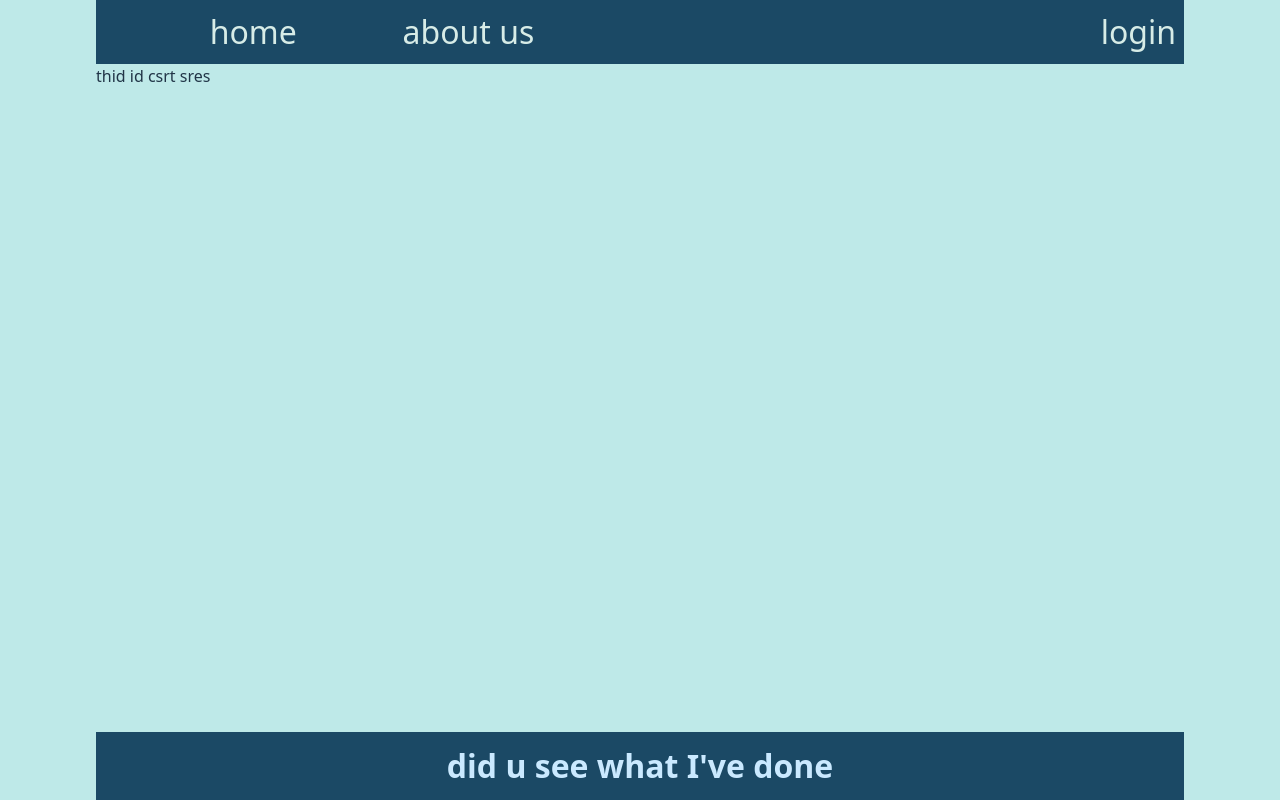
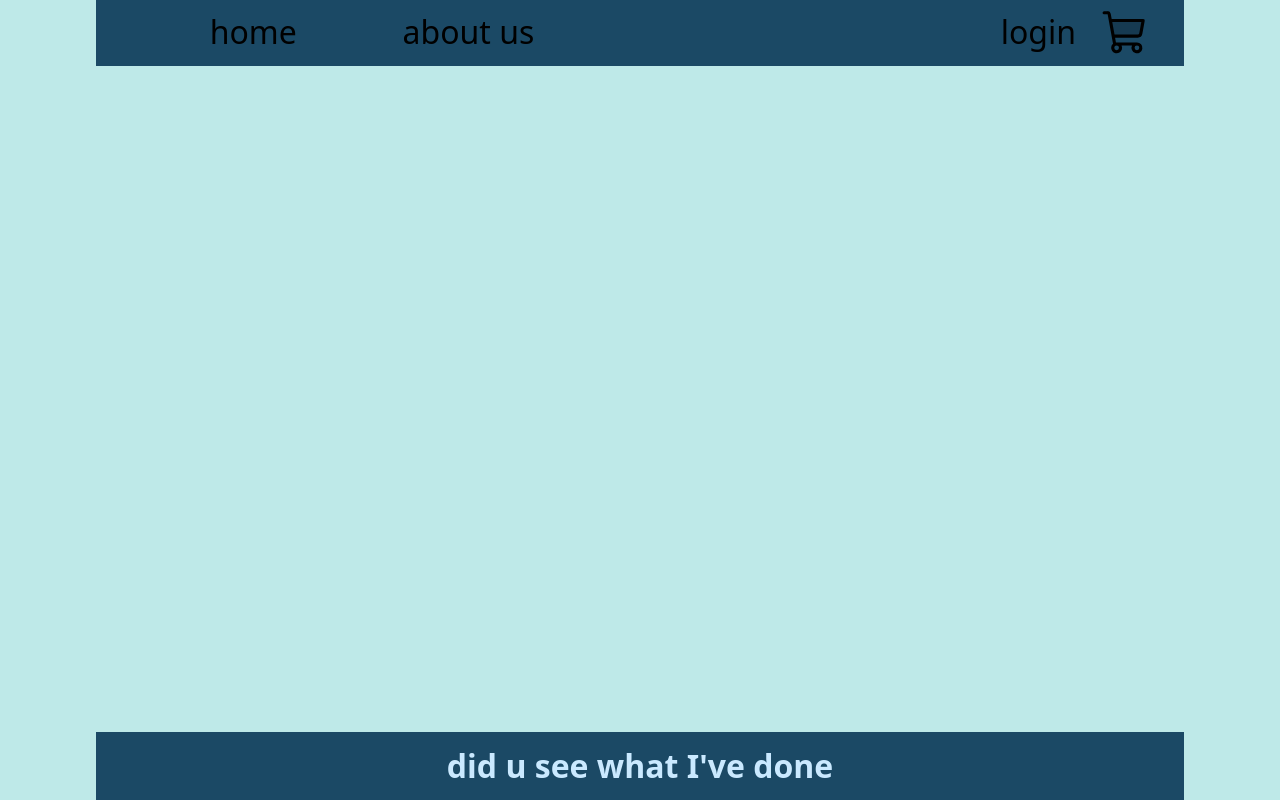
Before and after one commit to fatemezhp/React-app-test, a React (Vite) app: page /cart in a window 1280 px wide. Built offline with nearby package versions, Linux system fonts and the light colour scheme.

Commit message:
products are connected to cart

```diff
--- a/src/App.jsx
+++ b/src/App.jsx
@@ -22,7 +22,7 @@ function App() {
           <Route path='/login' element={<Login />} />
           <Route path='/users' element={<Users />} />
           <Route path='/products' element={<Products />} />
-          <Route path='/Cart' element={ <Cart />} />
+          <Route path='/cart' element={ <Cart />} />
         </Routes>
       </Layout>
     </div>
--- a/src/components/Cart.jsx
+++ b/src/components/Cart.jsx
@@ -1,8 +1,11 @@
 import React from 'react'
+import { useSelector } from 'react-redux'
+import ProductCard from './productCard';
+function Cart() {
+  const cart = useSelector((state) => state.cart);
 
-function Cart() {
   return (
-    <div>thid id csrt sres</div>
+    cart.map((product) => <ProductCard product={product}/>)
   )
 }
 
--- a/src/index.css
+++ b/src/index.css
@@ -18,12 +18,12 @@
 
 a {
     font-weight: 500;
-    color: #646cff;
+    color: #000000;
     text-decoration: inherit;
 }
 
 a:hover {
-    color: #535bf2;
+    color: #229ec0;
 }
 
 html,
--- a/src/layout/Layout.jsx
+++ b/src/layout/Layout.jsx
@@ -5,22 +5,28 @@ function Layout({ children }) {
     return (
 
         <div className={styles.pageWrapper}>
-            <header className={`${styles.header}  `}>
+            <header className={`${styles.header}`}>
                 <div className={styles.navbar}>
                     <div className={styles.nleft}>
-                        <Link className={styles.header_active} to='/'>home</Link>
-                        <Link className={styles.header_active} to='/aboutUs'>about us</Link>
+                        <Link className={styles.header_active} to='/'><a>home</a></Link>
+                        <Link className={styles.header_active} to='/aboutUs'><a>about us</a></Link>
 
                     </div>
                     <div className={styles.nright}>
-                        <Link className={styles.header_active} to='/login'>login</Link>
+                        <Link className={styles.header_active} to='/login'><a>login</a></Link>
+                        <Link to='/cart' className={styles.carticon} >
+                            <svg fill="#000000" width="100px" height="50px" viewBox="0 0 256 256" id="Flat" xmlns="http://www.w3.org/2000/svg">
+                                <path d="M216,64l-12.15674,66.8623A16,16,0,0,1,188.10156,144H62.54541L48,64Z" opacity="0.2" />
+                                <path d="M211.71387,132.29346l12.15722-66.86231A8.00076,8.00076,0,0,0,216,56H54.67676L49.793,29.13818A15.9918,15.9918,0,0,0,34.05078,16H16a8,8,0,0,0,0,16H34.05078L61.50586,183.00293A27.99252,27.99252,0,1,0,105.293,192H158.707A27.99678,27.99678,0,1,0,184,176H76.49512l-4.36377-24H188.10156A23.98711,23.98711,0,0,0,211.71387,132.29346ZM92,204a12,12,0,1,1-12-12A12.01343,12.01343,0,0,1,92,204Zm104,0a12,12,0,1,1-12-12A12.01343,12.01343,0,0,1,196,204ZM57.58594,72H206.41406l-10.44238,57.43164A7.99484,7.99484,0,0,1,188.10156,136H69.22266Z" />
+                            </svg>
+                        </Link>
                     </div>
                 </div>
             </header>
 
-                <main className={styles.main}>
-                    {children}
-                </main>
+            <main className={styles.main}>
+                {children}
+            </main>
 
 
             <footer className={styles.footer}> did u see what I've done</footer>
--- a/src/layout/Layout.module.css
+++ b/src/layout/Layout.module.css
@@ -12,20 +12,26 @@
 .header {
     align-items: center;
     background-color: rgba(255, 255, 255, 0.534);
-   color: cae9ff;
+    color: black;
     padding: 0.5rem;
     margin: 0;
     font-weight: bold;
     font-size: 2rem;
     background-color: #1b4965;
 
+
 }
+
 
 .navbar {
     display: flex;
     justify-content: space-between;
 }
-
+.nright{
+    width: 50%;
+    display: flex;
+    justify-content: flex-end;
+}
 .nleft {
     width: 50%;
     display: flex;
```
Also changed, not shown: 1 other file (tests, documents, lock files or other folders).
